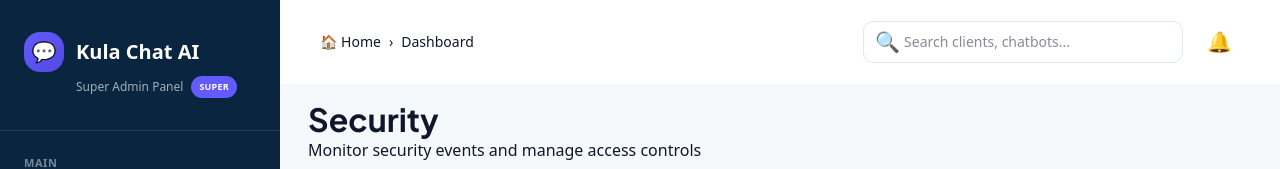
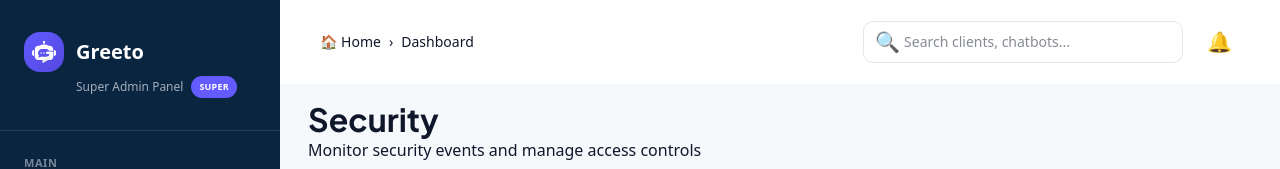
Before and after one commit to KulaDigital/WebApp-Admin-client-kula, a React (Vite) app: page /SA/security in a window 1280 px wide. Shown: the top 169 px of the page. Built offline with nearby package versions, Linux system fonts and the light colour scheme.

Commit message:
Committing the change for greeto svg

```diff
--- a/src/layout/adminLayout/Sidebar.tsx
+++ b/src/layout/adminLayout/Sidebar.tsx
@@ -1,6 +1,7 @@
 // components/Sidebar.tsx
 import React from "react";
 import { useNavigate, useLocation } from "react-router-dom";
+import GreetoIcon from "../../assets/Greeto Icon White.svg";
 
 interface MenuItem {
     label: string;
@@ -62,12 +63,16 @@ const Sidebar: React.FC = () => {
             {/* Logo Section */}
             <div className="px-6 py-8 border-b border-white/10">
                 <div className="flex items-center gap-3 mb-1">
-                    <div className="w-10 h-10 bg-gradient-to-br from-[#635BFF] to-[#5448E0] rounded-lg flex items-center justify-center text-xl">
-                        💬
-                    </div>
+                    <div className="w-10 h-10 bg-gradient-to-br from-[#635BFF] to-[#5448E0] rounded-lg flex items-center justify-center">
+  <img
+    src={GreetoIcon}
+    alt="Greeto"
+    className="w-6 h-6 object-contain"
+  />
+</div>
                     <div>
                         <div className="text-xl font-extrabold text-white font-heading">
-                            Kula Chat AI
+                            Greeto
                         </div>
                     </div>
                 </div>
```
Also changed, not shown: src/assets/Greeto Icon White.svg (added).
